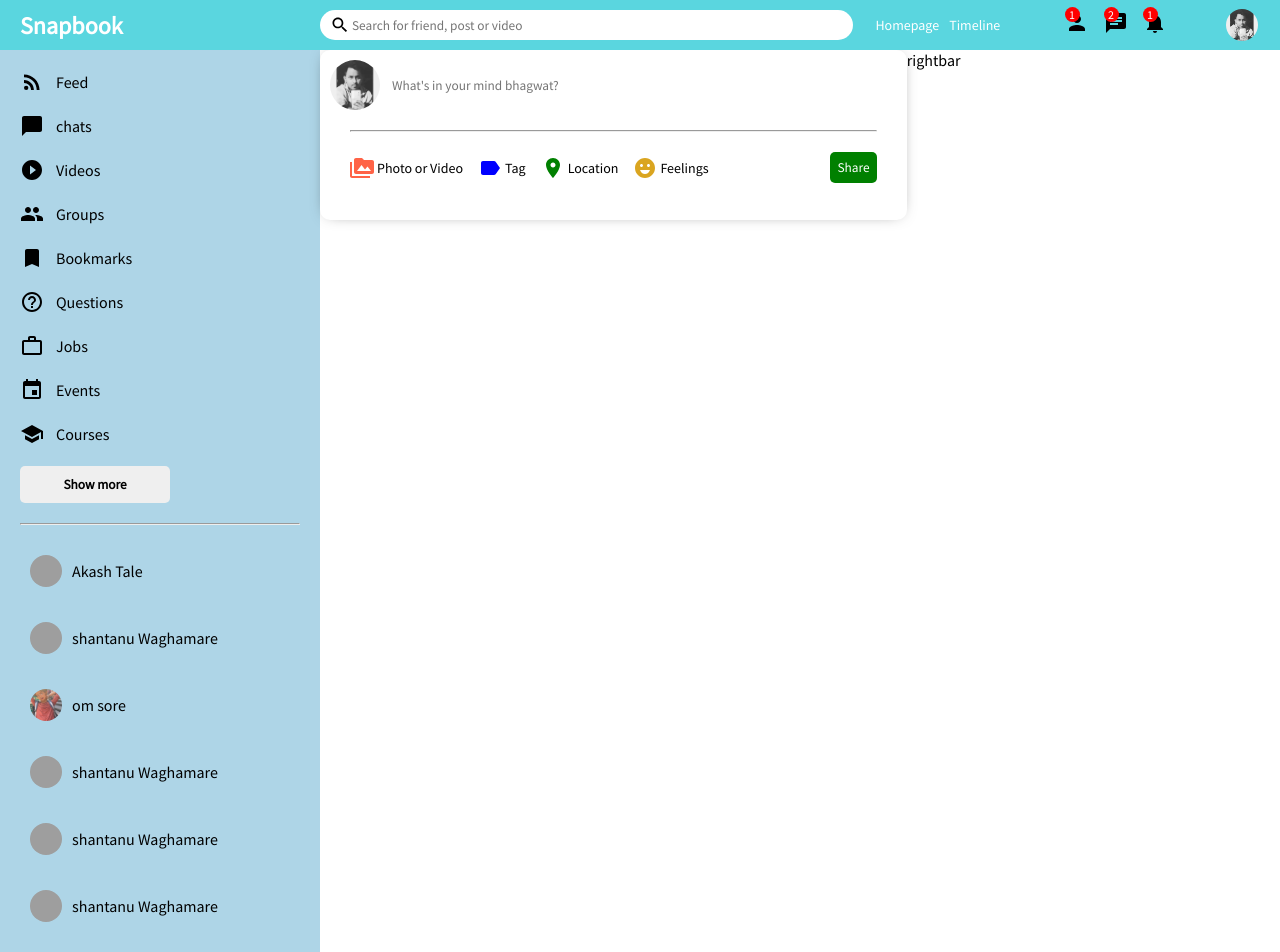
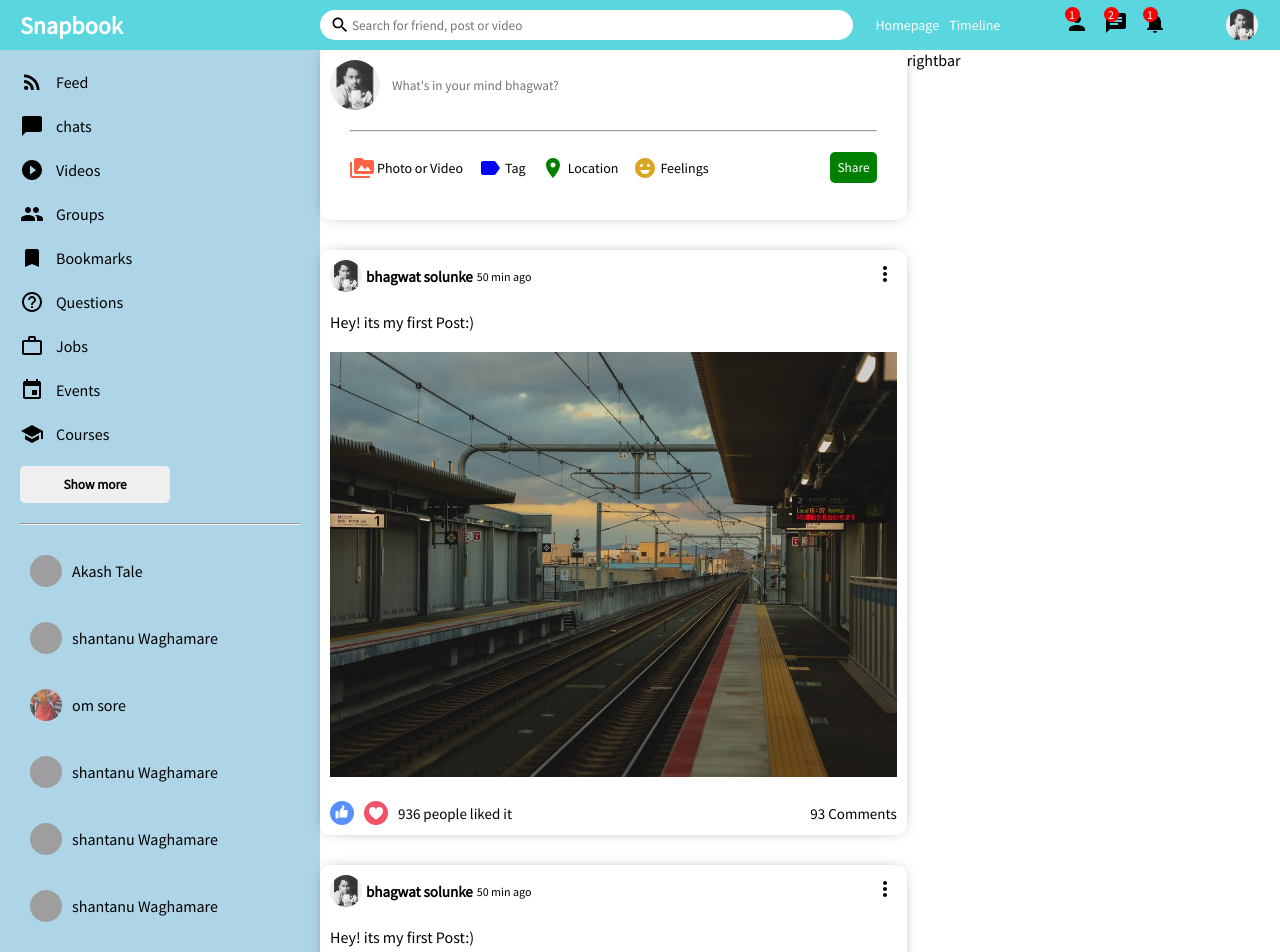
Before and after one commit to bhagwatsolunke/Snapbook, a React (Create React App) app: page / in a window 1280 px wide. Shown: the top 952 px of the page. Built offline with nearby package versions, Linux system fonts and the light colour scheme; grey boxes are pictures that could not be loaded; a web font is replaced by a local one.

Commit message:
Added Post Components

```diff
--- a/src/components/feed/Feed.jsx
+++ b/src/components/feed/Feed.jsx
@@ -1,3 +1,4 @@
+import Post from "../post/Post";
 import Share from "../share/Share";
 import "./feed.css";
 
@@ -7,7 +8,12 @@
     <div className="feed">
       <div className="feedWrapper">
         <Share />
-
+       <Post/>
+       <Post/>
+       <Post/>
+       <Post/>
+       <Post/>
+       <Post/>
       </div>
     </div>
   );
--- /dev/null
+++ b/src/components/post/Post.jsx
@@ -0,0 +1,36 @@
+import "./post.css";
+import { MoreVert } from "@mui/icons-material";
+
+export default function Post() {
+  return (
+    <div className="post">
+      <div className="postWrapper">
+        <div className="postTop">
+          <div className="postTopLeft">
+            <img className="postProfileImg" src="/assets/person/1.png" alt="" />
+            <span className="postUsername">bhagwat solunke</span>
+            <span className="postDate">50 min ago</span>
+          </div>
+          <div className="postTopRight">
+            <MoreVert />
+          </div>
+        </div>
+
+        <div className="postCenter">
+            <span className="postText">Hey! its my first Post:) </span>
+            <img className="postImg" src="/assets/post/1.jpeg" alt="" />
+        </div>
+        <div className="postBottom">
+            <div className="postBottomLeft">
+                <img className="likeIcon" src="/assets/like.png" alt="" />
+                <img className="likeIcon" src="/assets/heart.png" alt="" />
+                 <span className="postLikeCounter">936 people liked it</span>
+            </div>
+            <div className="postBottomLeft">
+            <span className="postCommentText"> 93 Comments</span>
+            </div>
+        </div>
+      </div>
+    </div>
+  );
+}
--- /dev/null
+++ b/src/components/post/post.css
@@ -0,0 +1,80 @@
+.post{
+    width: 100%;
+    border-radius: 10px;
+    -webkit-box-shadow: 0px 0px 16px -8px rgba(0, 0, 0, 0.68);
+    box-shadow: 0px 0px 16px -8px rgba(0, 0, 0, 0.68);
+    margin: 30px 0;
+}
+
+.postWrapper{
+    padding:10px;
+}
+
+.postTop{
+    display: flex;
+    align-items: center;
+    justify-content: space-between;
+}
+
+.postTopLeft{
+    display: flex;
+    align-items: center;
+
+}
+
+.postProfileImg{
+    width: 32px;
+    height: 32px;
+    border-radius: 50%;
+    object-fit: cover;
+}
+
+.postUsername{
+font-size: 15px;
+font-weight: bold;
+margin: 0;
+padding: 4px;
+
+}
+
+.postDate{
+    font-size: 12px;
+}
+
+.postCenter{
+    margin: 20px 0;
+}
+
+.postImg{
+    margin-top: 20px;
+    width:100% ;
+    max-height: 500px;
+    object-fit: cover;
+}
+
+.postBottom{
+display: flex;
+align-items: center;
+justify-content: space-between;
+}
+
+.postBottomLeft{
+    display: flex;
+    align-items: center;
+}
+
+.likeIcon{
+    width: 24px;
+    height: 24px;
+    margin-right: 10px;
+    cursor: pointer;
+}
+
+.postLikeCounter{
+    font-size: 15px;
+}
+.postCommentText{
+      cursor: pointer;
+      border-radius: 1px dashed grey;
+      font-size: 15px;
+}
```
